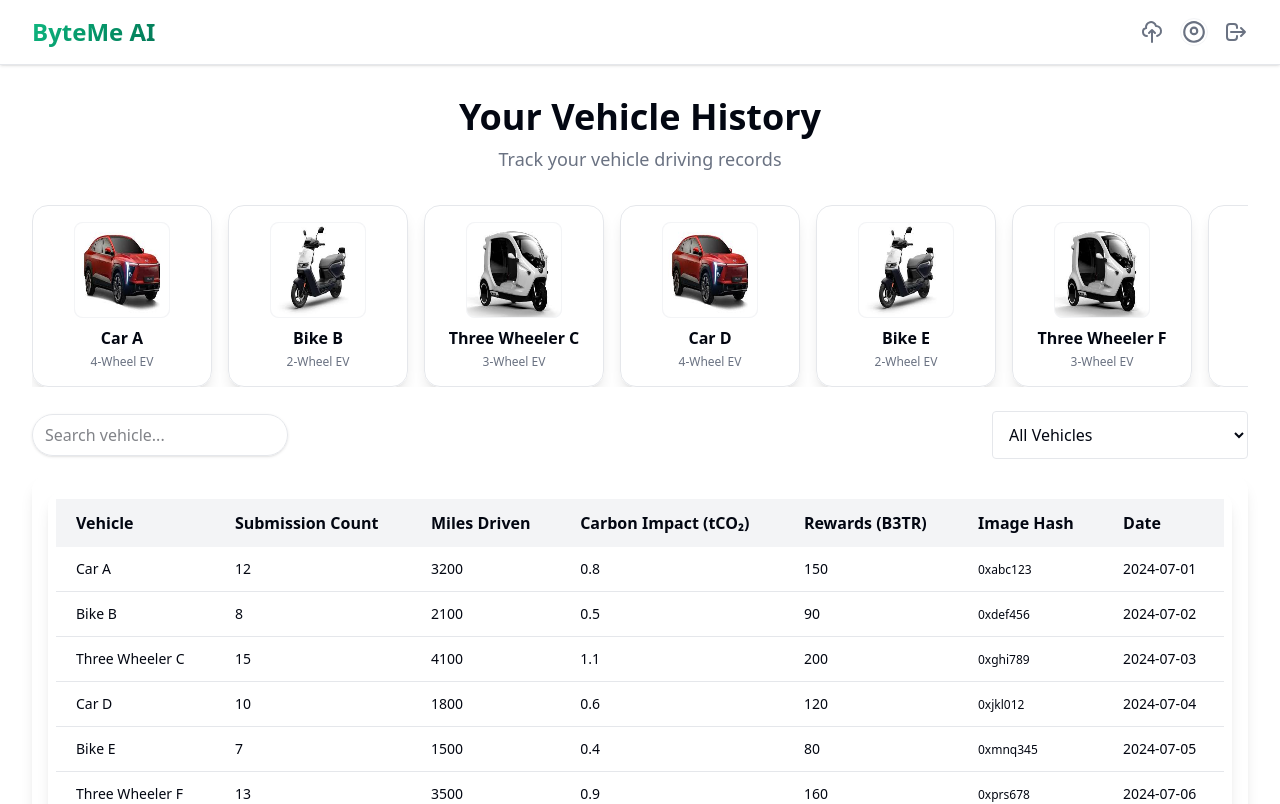
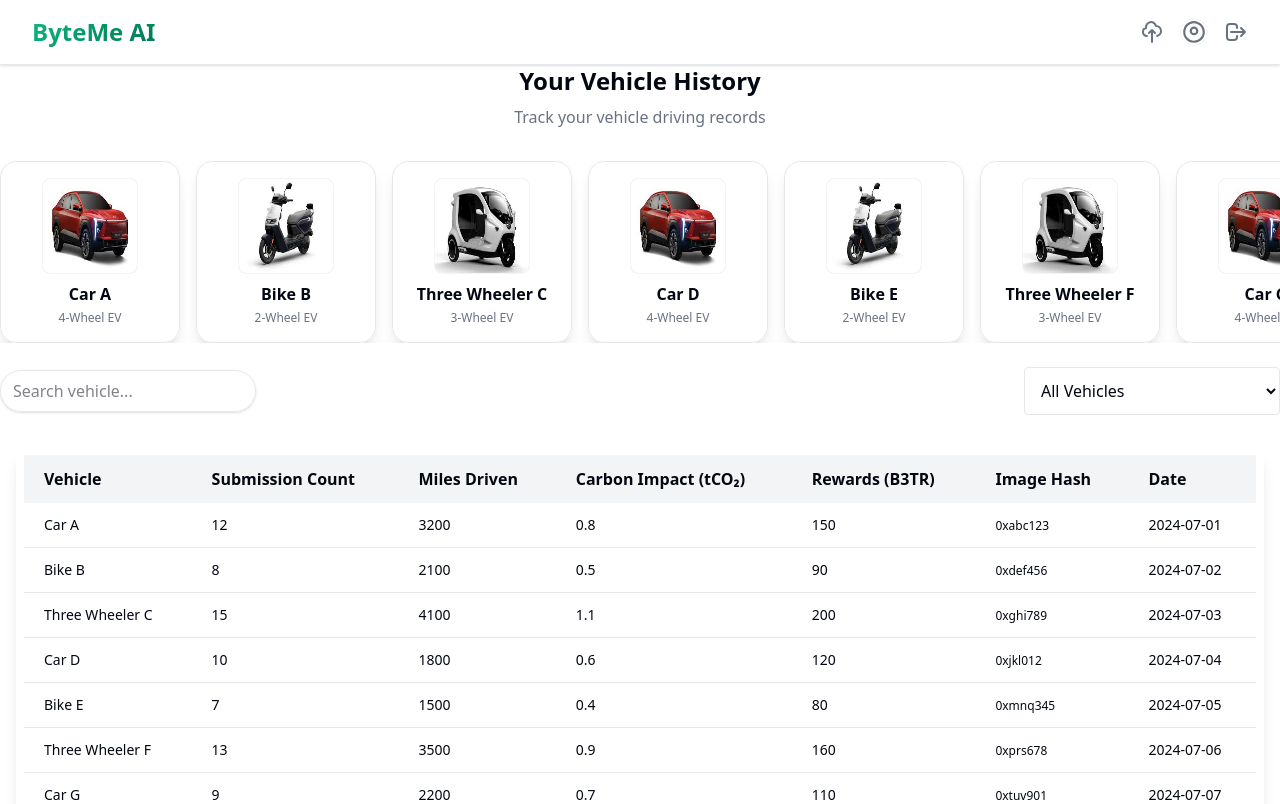
Before and after one commit to DattatrayPatil-Alchemytech/byteme-ai-frontend, a Next.js app: page /history in a window 1280 px wide. Shown: the top 804 px of the page. Built offline with nearby package versions, Linux system fonts and the light colour scheme.

Commit message:
feat: header design changes.

```diff
--- a/app/(user)/history/page.tsx
+++ b/app/(user)/history/page.tsx
@@ -55,21 +55,27 @@ const VehicleHistoryPage = () => {
 
   // Filter logic
   const filtered = mockHistory.filter((row) => {
-    const matchesSearch = row.vehicle.toLowerCase().includes(search.toLowerCase());
+    const matchesSearch = row.vehicle
+      .toLowerCase()
+      .includes(search.toLowerCase());
     const matchesFilter = vehicleFilter ? row.vehicle === vehicleFilter : true;
     return matchesSearch && matchesFilter;
   });
 
   return (
-    <main className="p-0 sm:p-8">
+    <div className="space-y-6">
       <div className="text-center mb-8">
-        <h1 className="text-4xl font-bold text-foreground mb-2 animate-fade-in">Your Vehicle History</h1>
-        <p className="text-muted-foreground text-lg">Track your vehicle driving records</p>
+        <h2 className="text-2xl font-bold text-foreground mb-2">
+          Your Vehicle History
+        </h2>
+        <p className="text-muted-foreground">
+          Track your vehicle driving records
+        </p>
       </div>
       {/* Vehicle Cards Section */}
       <div className="w-full mb-6 overflow-x-auto overflow-y-hidden custom-scrollbar">
         <div className="flex gap-4 min-w-[600px] sm:min-w-0">
-          {mockHistory.slice(0, 20).map(vehicle => (
+          {mockHistory.slice(0, 20).map((vehicle) => (
             <div
               key={vehicle.id}
               className="flex-shrink-0 bg-white/90 border border-border rounded-2xl shadow-lg p-4 flex flex-col items-center min-w-[160px] max-w-[180px] w-full transition-transform transition-shadow duration-300 hover:scale-[1.03] hover:shadow-2xl"
@@ -82,8 +88,12 @@ const VehicleHistoryPage = () => {
                   loading="lazy"
                 />
               </div>
-              <div className="font-semibold text-center text-base truncate w-full text-foreground">{vehicle.vehicle}</div>
-              <div className="text-xs text-muted-foreground mt-1 text-center capitalize">{vehicle.type} EV</div>
+              <div className="font-semibold text-center text-base truncate w-full text-foreground">
+                {vehicle.vehicle}
+              </div>
+              <div className="text-xs text-muted-foreground mt-1 text-center capitalize">
+                {vehicle.type} EV
+              </div>
             </div>
           ))}
         </div>
@@ -94,7 +104,7 @@ const VehicleHistoryPage = () => {
           type="text"
           placeholder="Search vehicle..."
           value={search}
-          onChange={e => setSearch(e.target.value)}
+          onChange={(e) => setSearch(e.target.value)}
           className="border rounded-full pl-3 pr-10 py-2 w-full sm:w-64 focus:ring-2 focus:ring-primary/30 transition shadow"
         />
         <Select
@@ -105,12 +115,9 @@ const VehicleHistoryPage = () => {
         />
       </div>
       <div className="bg-white/90 rounded-2xl shadow-lg p-4 transition-transform transition-shadow duration-300 hover:scale-[1.01] hover:shadow-2xl">
-        <DataTable
-          columns={columns}
-          data={filtered}
-        />
+        <DataTable columns={columns} data={filtered} />
       </div>
-    </main>
+    </div>
   );
 };
 
```
